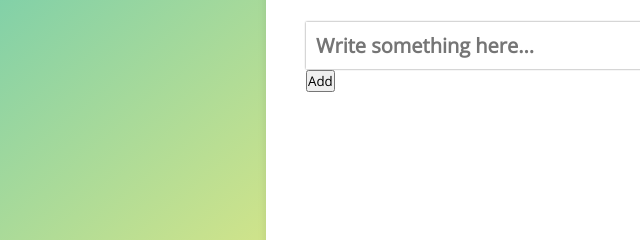
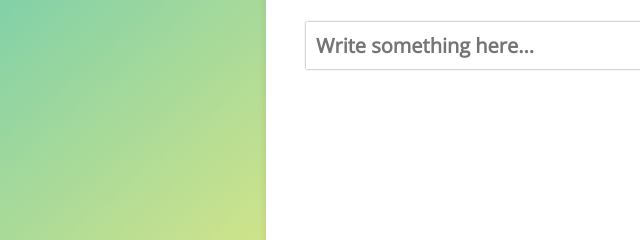
Before and after one commit to 0Abhishek2/To-Do-List, a plain HTML site: page index.html in a window 1280 px wide. Shown: the part 364-604 px from the top of the page, 24-664 px from the left. Drawn offline with nearby package versions, Linux system fonts and the light colour scheme.

Commit message:
Update index.html

```diff
--- a/index.html
+++ b/index.html
@@ -16,7 +16,6 @@
     <main>
         <div class="box">
             <input type="text" id="item" autofocus placeholder="Write something here...">
-            <button id="add-btn">Add</button>
             <ul id="to-do-box"></ul>
         </div>
     </main>
```
